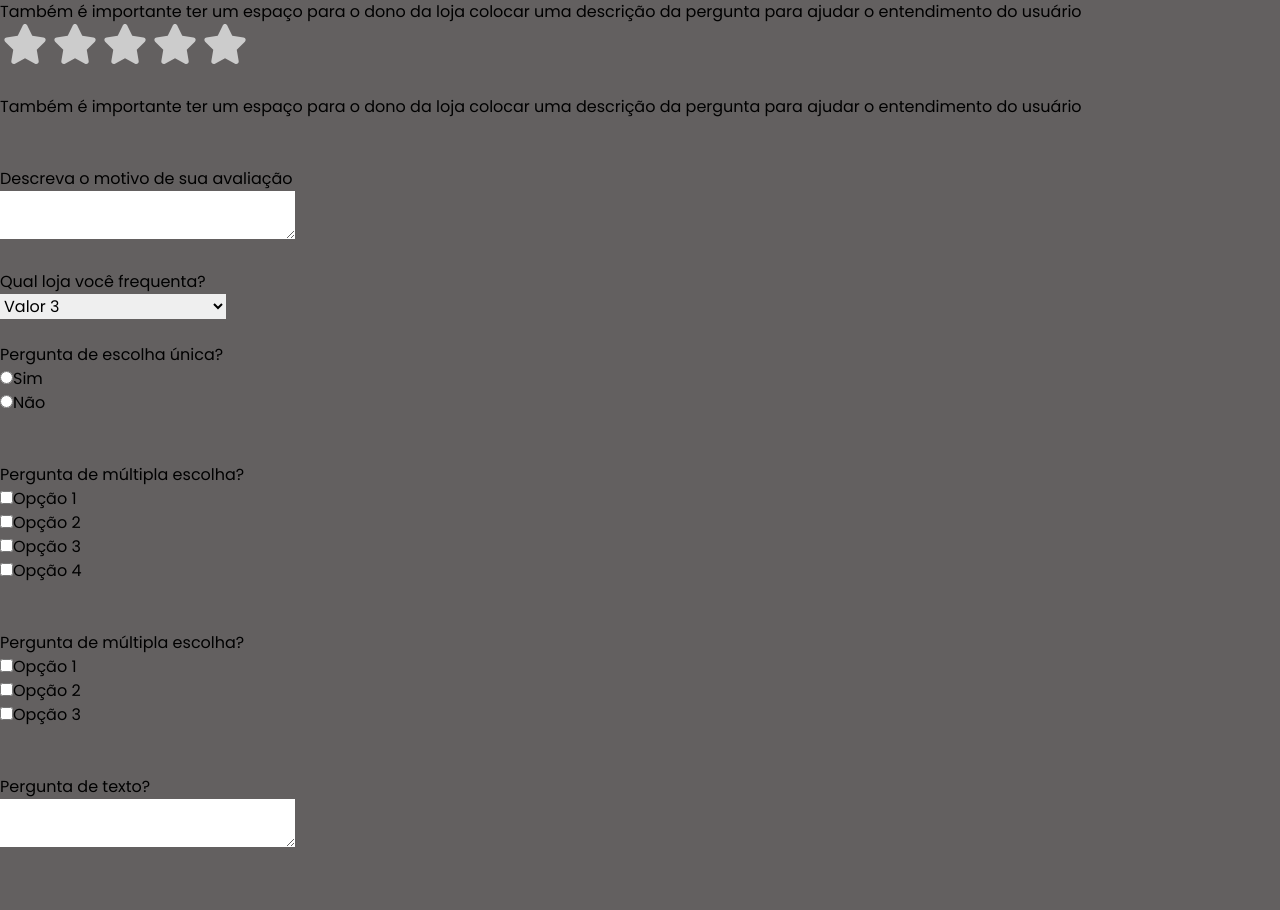
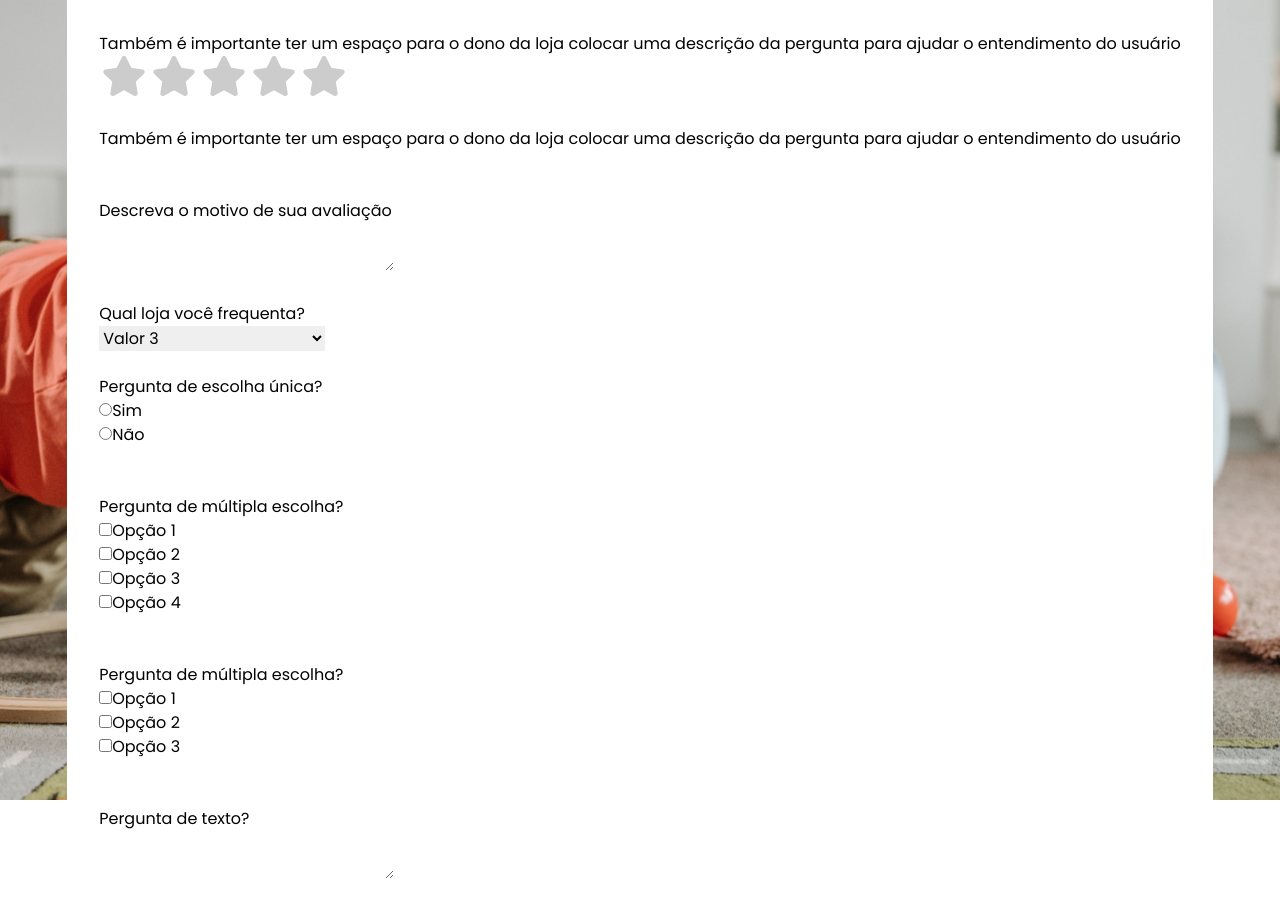
Before and after one commit to oharaju/satisfaction-search, a Next.js app: page / in a window 1280 px wide. Before the commit the page ends 878 px from the top, so only its background shows below. Built offline with nearby package versions, Linux system fonts and the light colour scheme.

Commit message:
feat: add background

```diff
--- a/src/components/Form/index.jsx
+++ b/src/components/Form/index.jsx
@@ -126,7 +126,7 @@ export default function Form() {
   }
 
   return(
-    <div>
+    <div className='bg-white p-8 h-full max-h-lvh'>
       {json.itens.map(({typeQuestion, content,...rest}, index) => {
         return (
           <div key={index}>
--- a/src/pages/_app.js
+++ b/src/pages/_app.js
@@ -10,7 +10,7 @@ const poppins = Poppins({
 
 export default function App({ Component, pageProps }) {
   return(
-    <main className={`${poppins.className}`}>
+    <main className={`${poppins.className} bg-hero h-100 bg-cover bg-center h-screen flex justify-center`}>
       <Component {...pageProps} />
     </main>
   )
--- a/src/styles/global.css
+++ b/src/styles/global.css
@@ -15,7 +15,3 @@
     --background-end-rgb: 0, 0, 0;
   }
 }
-
-body {
-  background: rgb(99, 96, 96);
-}
--- a/tailwind.config.js
+++ b/tailwind.config.js
@@ -11,9 +11,7 @@ module.exports = {
     },
     extend: {
       backgroundImage: {
-        'gradient-radial': 'radial-gradient(var(--tw-gradient-stops))',
-        'gradient-conic':
-          'conic-gradient(from 180deg at 50% 50%, var(--tw-gradient-stops))',
+        'hero': "url('/images/wallpaper-child.jpeg')",
       },
     },
   },
```
Also changed, not shown: public/images/wallpaper-child.jpeg (added).
